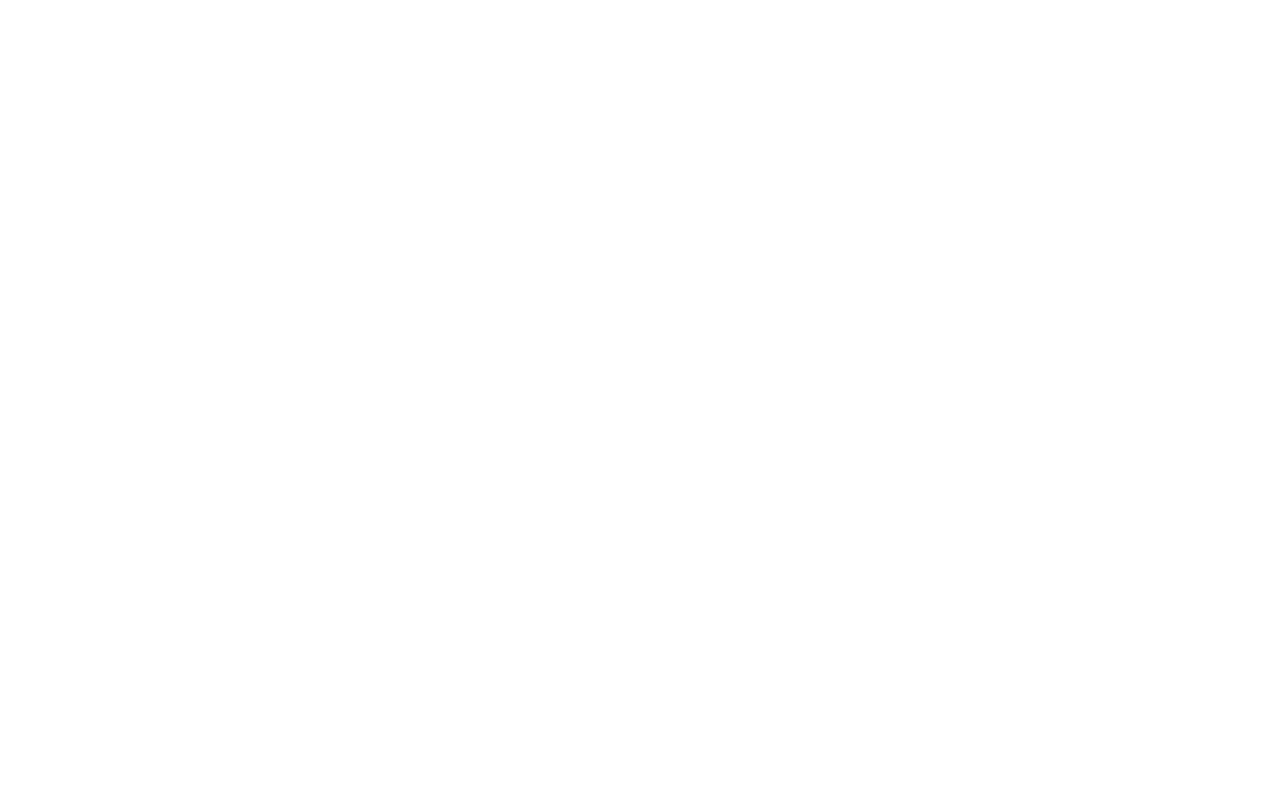
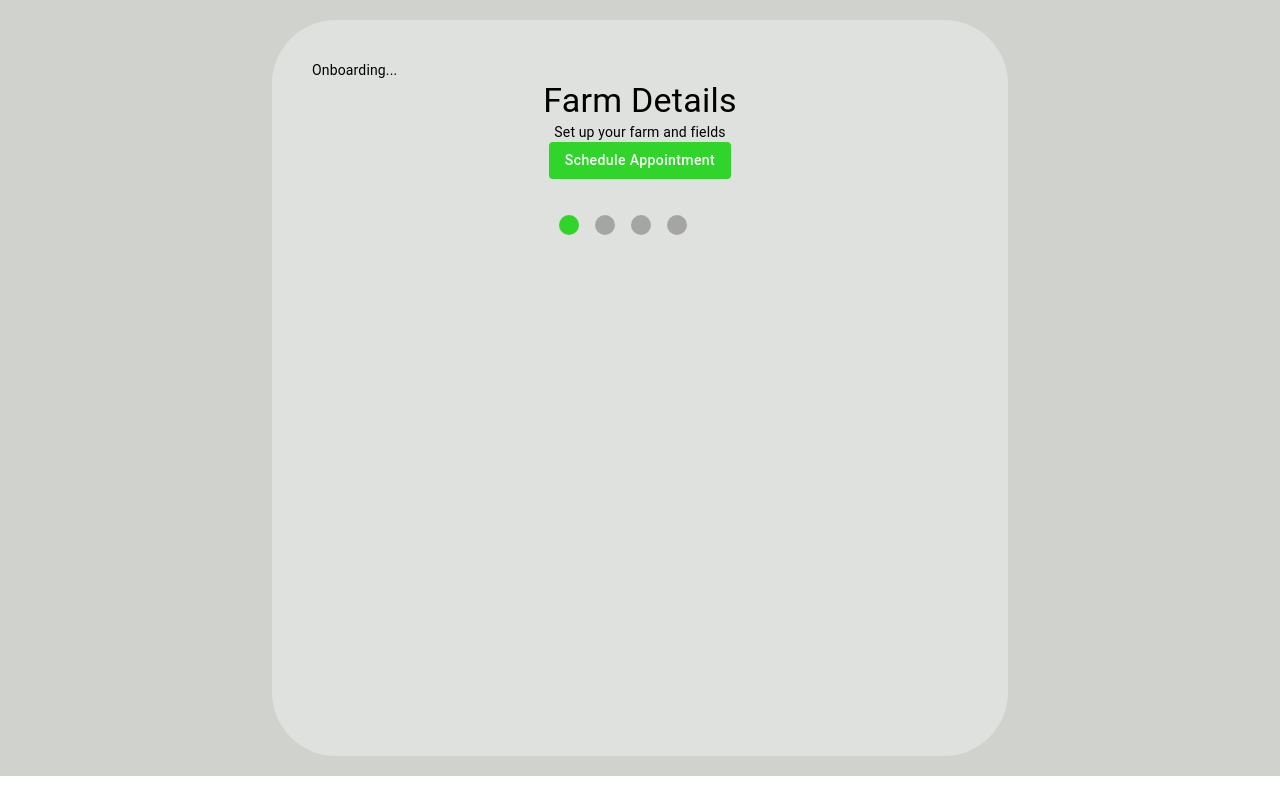
Before and after one commit to debagit10/smart-farm, a React (Vite) app in the folder frontend/: page /onboarding in a window 1280 px wide. Before the commit this address had no page. Built offline with nearby package versions, Linux system fonts and the light colour scheme.

Commit message:
feat: onbaording functionality done

```diff
--- a/frontend/src/App.tsx
+++ b/frontend/src/App.tsx
@@ -3,6 +3,7 @@
 import { Routes, Route } from "react-router-dom";
 import Signup from "./auth/Signup";
 import Login from "./auth/Login";
+import Onboarding from "./pages/Onboarding";
 //import Login from "./auth/Login";
 
 function App() {
@@ -11,6 +12,7 @@
       <Routes>
         <Route path="/" Component={Signup} />
         <Route path="/login" Component={Login} />
+        <Route path="/onboarding" Component={Onboarding} />
       </Routes>
     </div>
   );
--- a/frontend/src/auth/Login.tsx
+++ b/frontend/src/auth/Login.tsx
@@ -73,7 +73,11 @@
             </div>
 
             <div className="flex flex-col mt-20  mx-5">
-              <CustomButton variant="contained" disableElevation>
+              <CustomButton
+                variant="contained"
+                disableElevation
+                onClick={() => navigate("/onboarding")}
+              >
                 Log in
               </CustomButton>
             </div>
--- a/frontend/src/auth/Signup.tsx
+++ b/frontend/src/auth/Signup.tsx
@@ -118,7 +118,11 @@
             </div>
 
             <div className="flex flex-col mt-11  mx-5">
-              <CustomButton variant="contained" disableElevation>
+              <CustomButton
+                variant="contained"
+                disableElevation
+                onClick={() => navigate("/onboarding")}
+              >
                 Sign Up
               </CustomButton>
             </div>
--- a/frontend/src/components/onboarding/Appointment.tsx
+++ b/frontend/src/components/onboarding/Appointment.tsx
@@ -1,7 +1,15 @@
 import React from "react";
+import { Typography } from "@mui/material";
 
-const appointment = () => {
-  return <div>appointment</div>;
+const Appointment = () => {
+  return (
+    <div>
+      <Typography variant="h4">Schedule Appointment</Typography>
+      <Typography variant="body2">
+        Schedule date and time for sensor installation
+      </Typography>
+    </div>
+  );
 };
 
-export default appointment;
+export default Appointment;
--- a/frontend/src/components/onboarding/Checkout.tsx
+++ b/frontend/src/components/onboarding/Checkout.tsx
@@ -1,7 +1,15 @@
 import React from "react";
+import { Typography } from "@mui/material";
 
 const Checkout = () => {
-  return <div>Checkout</div>;
+  return (
+    <div>
+      <Typography variant="h4">Checkout</Typography>
+      <Typography variant="body2">
+        Payment for installation of field sensors
+      </Typography>
+    </div>
+  );
 };
 
 export default Checkout;
--- a/frontend/src/components/onboarding/Farm_details.tsx
+++ b/frontend/src/components/onboarding/Farm_details.tsx
@@ -1,7 +1,13 @@
 import React from "react";
+import { Typography } from "@mui/material";
 
-const farmDetails = () => {
-  return <div>farmDetails</div>;
+const FarmDetails = () => {
+  return (
+    <div>
+      <Typography variant="h4">Farm Details</Typography>
+      <Typography variant="body2">Set up your farm and fields</Typography>
+    </div>
+  );
 };
 
-export default farmDetails;
+export default FarmDetails;
--- a/frontend/src/components/onboarding/Validate.tsx
+++ b/frontend/src/components/onboarding/Validate.tsx
@@ -1,7 +1,13 @@
 import React from "react";
+import { Typography } from "@mui/material";
 
 const Validate = () => {
-  return <div>Validate</div>;
+  return (
+    <div>
+      <Typography variant="h4">Validate</Typography>
+      <Typography variant="body2">Validate your payment</Typography>
+    </div>
+  );
 };
 
 export default Validate;
--- a/frontend/src/pages/Onboarding.tsx
+++ b/frontend/src/pages/Onboarding.tsx
@@ -1,7 +1,103 @@
-import React from "react";
+import React, { useState } from "react";
+import { MobileStepper, Button, styled, Typography } from "@mui/material";
+
+import FarmDetails from "../components/onboarding/Farm_details";
+import Checkout from "../components/onboarding/Checkout";
+import Appointment from "../components/onboarding/Appointment";
+import Validate from "../components/onboarding/Validate";
 
 const Onboarding = () => {
-  return <div>Onboarding</div>;
+  const [activeStep, setActiveStep] = useState(0);
+
+  const handleNext = () => {
+    setActiveStep((prevActiveStep) => prevActiveStep + 1);
+  };
+
+  const CustomButton = styled(Button)({
+    backgroundColor: "#30D42B",
+    borderColor: "#30D42B",
+    color: "white",
+    textTransform: "capitalize",
+    "&:hover": {
+      backgroundColor: "#1F9D21",
+      color: "white",
+    },
+  });
+
+  const steps = [
+    {
+      desription: <FarmDetails />,
+      button: "Schedule Appointment",
+    },
+    {
+      desription: <Appointment />,
+      button: "Make payment",
+    },
+    {
+      desription: <Checkout />,
+      button: "Next",
+    },
+    {
+      desription: <Validate />,
+      button: "Get started",
+    },
+  ];
+
+  const maxSteps = steps.length;
+
+  return (
+    <div className="bg-white flex justify-center">
+      <div className="m-5 w-[46rem] h-[46rem] bg-[#DFE1DE] rounded-[4rem] text-center">
+        <div className="flex justify-start ml-10 mt-10">
+          <Typography variant="body2">Onboarding...</Typography>
+        </div>
+
+        <div className="flex justify-center ">
+          <div className="flex flex-col">
+            <div>{steps[activeStep].desription}</div>
+
+            <div>
+              <div className="mb-5">
+                <CustomButton
+                  onClick={handleNext}
+                  variant="contained"
+                  disableElevation
+                >
+                  {steps[activeStep].button}
+                </CustomButton>
+              </div>
+
+              <div className="flex justify-center">
+                <MobileStepper
+                  variant="dots"
+                  steps={maxSteps}
+                  position="static"
+                  activeStep={activeStep}
+                  backButton={undefined}
+                  nextButton={undefined}
+                  sx={{
+                    maxWidth: 400,
+                    flexGrow: 1,
+                    backgroundColor: "transparent",
+                    ".MuiMobileStepper-dot": {
+                      width: 20,
+                      height: 20,
+                      margin: 1,
+
+                      borderRadius: "50%",
+                    },
+                    ".MuiMobileStepper-dotActive": {
+                      backgroundColor: "#30D42B",
+                    },
+                  }}
+                />
+              </div>
+            </div>
+          </div>
+        </div>
+      </div>
+    </div>
+  );
 };
 
 export default Onboarding;
```
